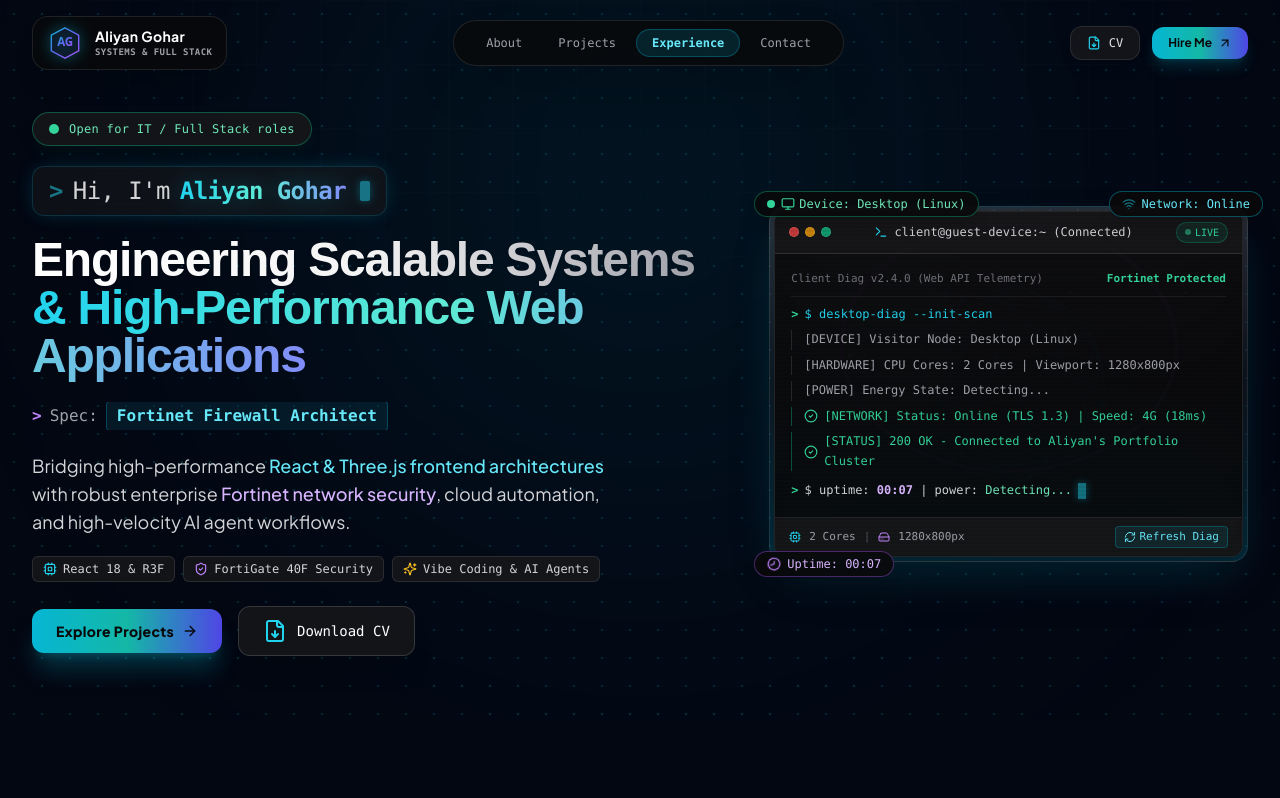
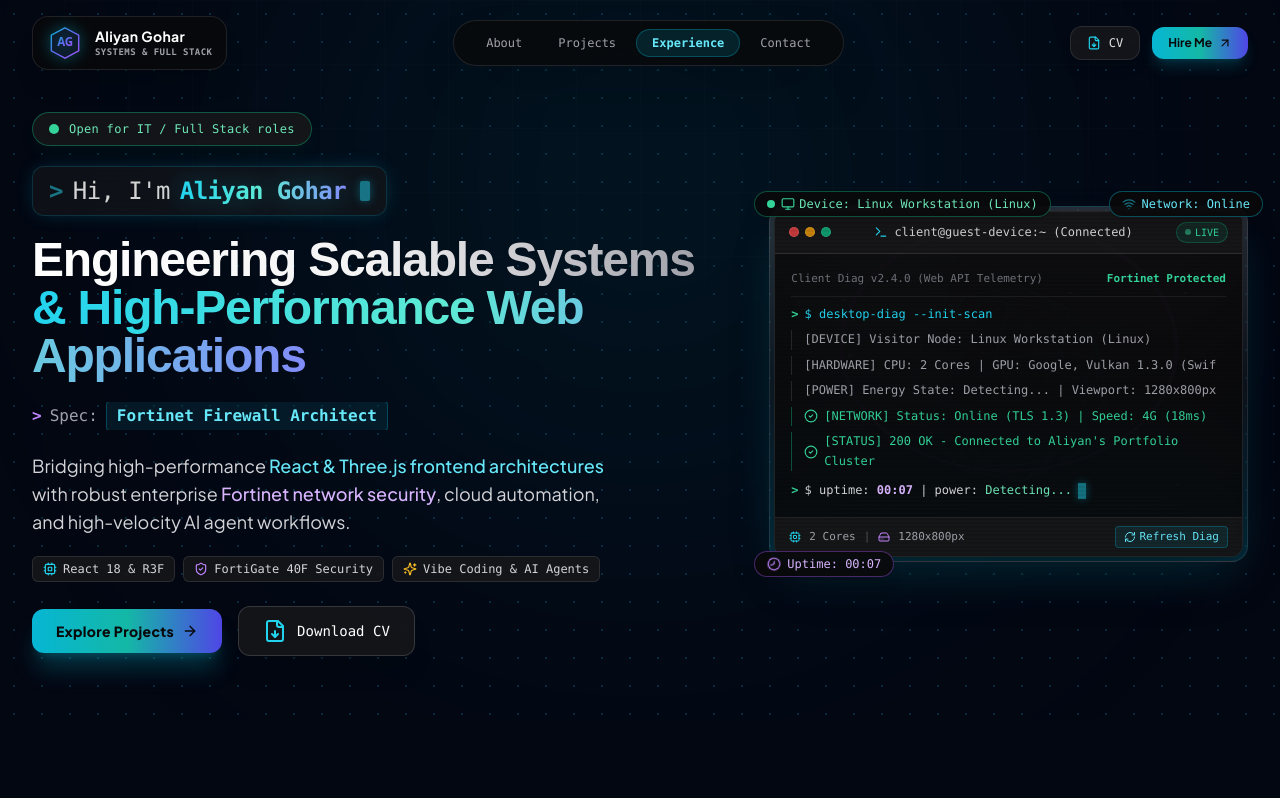
Before and after one commit to aliyannn/portfolio, a Next.js app: page / in a window 1280 px wide. Shown: the top 798 px of the page. Built offline with nearby package versions, Linux system fonts and the light colour scheme.

Commit message:
feat: integrate getDeviceInfo parser in Desktop3DTerminal for unified telemetry

```diff
--- a/components/3d/DesktopTerminal3D.tsx
+++ b/components/3d/DesktopTerminal3D.tsx
@@ -127,6 +127,8 @@ function Server3DCanvas() {
   );
 }
 
+import { MobileTerminal, getDeviceInfo, DeviceInfoResult } from '../MobileTerminal';
+
 export const DesktopTerminal3D: React.FC = () => {
   const containerRef = useRef<HTMLDivElement>(null);
   const terminalBodyRef = useRef<HTMLDivElement>(null);
@@ -159,10 +161,15 @@ export const DesktopTerminal3D: React.FC = () => {
   };
 
   // Real-time Client Telemetry State
-  const [deviceType, setDeviceType] = useState<'Desktop' | 'Tablet' | 'Mobile'>('Desktop');
-  const [osName, setOsName] = useState<string>('Detecting...');
-  const [cpuCores, setCpuCores] = useState<number>(4);
-  const [viewport, setViewport] = useState<string>('1920x1080');
+  const [deviceInfo, setDeviceInfo] = useState<DeviceInfoResult>({
+    deviceType: 'Desktop',
+    exactModel: 'Developer Node',
+    osName: 'Detecting...',
+    gpuName: 'WebGL Graphics',
+    screenSpecs: '1920x1080px',
+  });
+
+  const [cpuCores, setCpuCores] = useState<number>(8);
   const [batteryInfo, setBatteryInfo] = useState<string>('Detecting...');
   const [isOnline, setIsOnline] = useState<boolean>(true);
   const [networkType, setNetworkType] = useState<string>('Fast (HTTP/2)');
@@ -174,29 +181,19 @@ export const DesktopTerminal3D: React.FC = () => {
   useEffect(() => {
     if (typeof window === 'undefined') return;
 
+    const info = getDeviceInfo();
+    setDeviceInfo(info);
+
     const nav = navigator as CustomNavigator;
-    const ua = nav.userAgent || '';
-
-    let device: 'Desktop' | 'Tablet' | 'Mobile' = 'Desktop';
-    if (/iPad|tablet/i.test(ua)) device = 'Tablet';
-    else if (/Mobile|Android|iPhone|iPod/i.test(ua)) device = 'Mobile';
-    setDeviceType(device);
-
-    let os = 'Unknown OS';
-    if (/Win/i.test(ua)) os = 'Windows';
-    else if (/Mac/i.test(ua)) os = 'macOS';
-    else if (/Linux/i.test(ua)) os = 'Linux';
-    else if (/Android/i.test(ua)) os = 'Android';
-    else if (/iPhone|iPad|iPod/i.test(ua)) os = 'iOS';
-    setOsName(os);
-
     if (nav.hardwareConcurrency) {
       setCpuCores(nav.hardwareConcurrency);
     }
-    setViewport(`${window.innerWidth}x${window.innerHeight}px`);
 
     const handleResize = () => {
-      setViewport(`${window.innerWidth}x${window.innerHeight}px`);
+      setDeviceInfo((prev) => ({
+        ...prev,
+        screenSpecs: `${window.innerWidth}x${window.innerHeight}px`,
+      }));
     };
     window.addEventListener('resize', handleResize);
 
@@ -254,14 +251,14 @@ export const DesktopTerminal3D: React.FC = () => {
   useEffect(() => {
     const initialLines = [
       { id: '1', type: 'cmd' as const, text: '$ desktop-diag --init-scan' },
-      { id: '2', type: 'info' as const, text: `[DEVICE] Visitor Node: ${deviceType} (${osName})` },
-      { id: '3', type: 'info' as const, text: `[HARDWARE] CPU Cores: ${cpuCores} Cores | Viewport: ${viewport}` },
-      { id: '4', type: 'info' as const, text: `[POWER] Energy State: ${batteryInfo}` },
+      { id: '2', type: 'info' as const, text: `[DEVICE] Visitor Node: ${deviceInfo.exactModel} (${deviceInfo.osName})` },
+      { id: '3', type: 'info' as const, text: `[HARDWARE] CPU: ${cpuCores} Cores | GPU: ${deviceInfo.gpuName}` },
+      { id: '4', type: 'info' as const, text: `[POWER] Energy State: ${batteryInfo} | Viewport: ${deviceInfo.screenSpecs}` },
       { id: '5', type: 'success' as const, text: `[NETWORK] Status: ${isOnline ? 'Online (TLS 1.3)' : 'Offline'} | Speed: ${networkType}` },
       { id: '6', type: 'success' as const, text: `[STATUS] 200 OK - Connected to Aliyan's Portfolio Cluster` },
     ];
     setTerminalHistory(initialLines);
-  }, [deviceType, osName, cpuCores, viewport, batteryInfo, isOnline, networkType]);
+  }, [deviceInfo, cpuCores, batteryInfo, isOnline, networkType]);
 
   const handleRunDiagnostic = () => {
     const newId = Math.random().toString();
@@ -271,7 +268,7 @@ export const DesktopTerminal3D: React.FC = () => {
       {
         id: newId + '-res',
         type: 'success',
-        text: `✔ Client Diag Updated: Uptime ${formatUptime(sessionSeconds)} | ${viewport} | Latency: < 24ms`,
+        text: `✔ Client Diag Updated: ${deviceInfo.exactModel} | Uptime ${formatUptime(sessionSeconds)}`,
       },
     ]);
   };
@@ -303,8 +300,8 @@ export const DesktopTerminal3D: React.FC = () => {
             <span className="relative inline-flex rounded-full h-2 w-2 bg-emerald-400" />
           </span>
           <span className="font-medium flex items-center gap-1">
-            <Monitor className="w-3.5 h-3.5 text-emerald-400" />
-            Device: {deviceType} ({osName})
+            <Monitor className="w-3.5 h-3.5 text-emerald-400 shrink-0" />
+            Device: {deviceInfo.exactModel} ({deviceInfo.osName})
           </span>
         </div>
 
@@ -395,7 +392,7 @@ export const DesktopTerminal3D: React.FC = () => {
               <span>{cpuCores} Cores</span>
               <span className="text-zinc-600">|</span>
               <HardDrive className="w-3 h-3 text-purple-400" />
-              <span>{viewport}</span>
+              <span>{deviceInfo.screenSpecs}</span>
             </div>
             <button
               onClick={handleRunDiagnostic}
```
